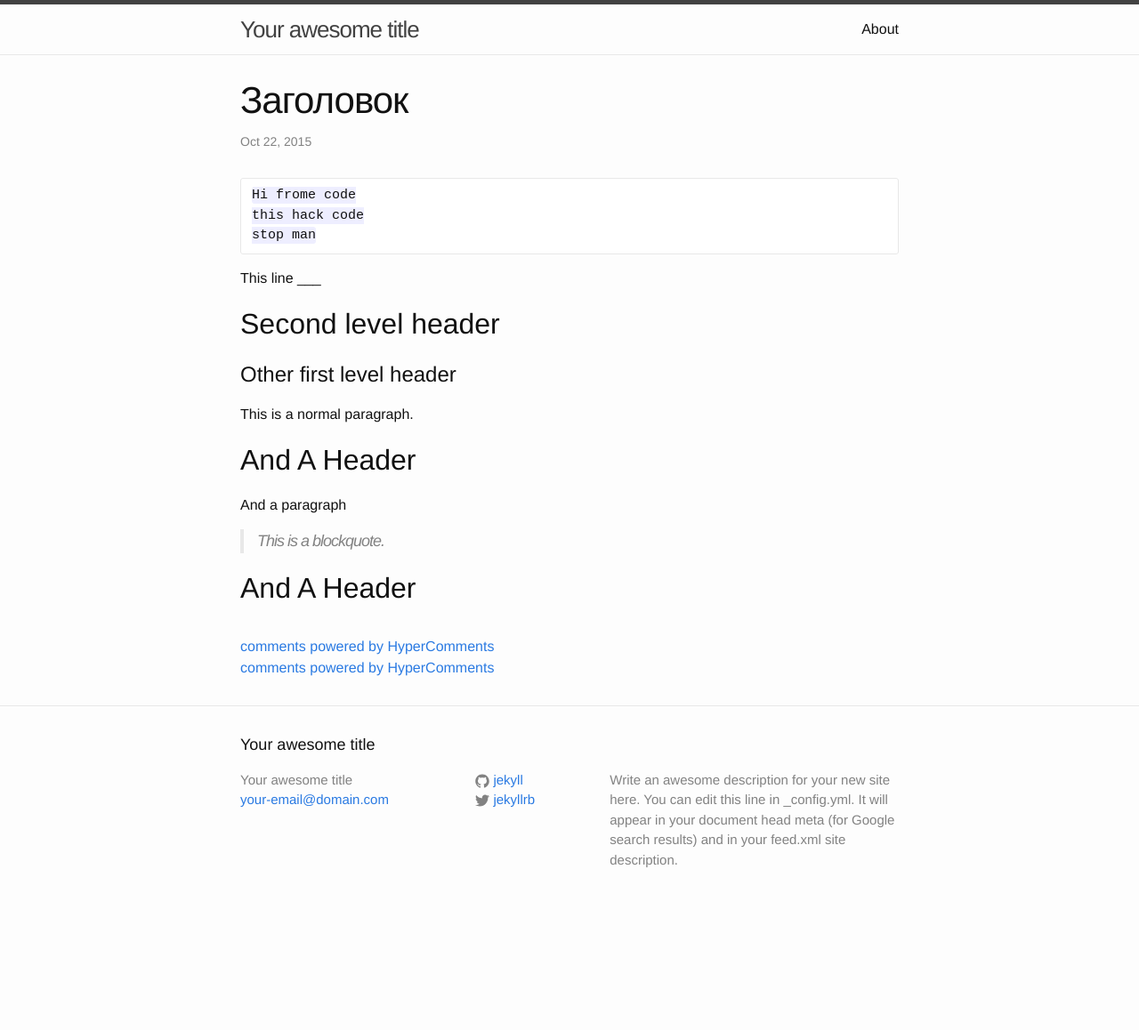
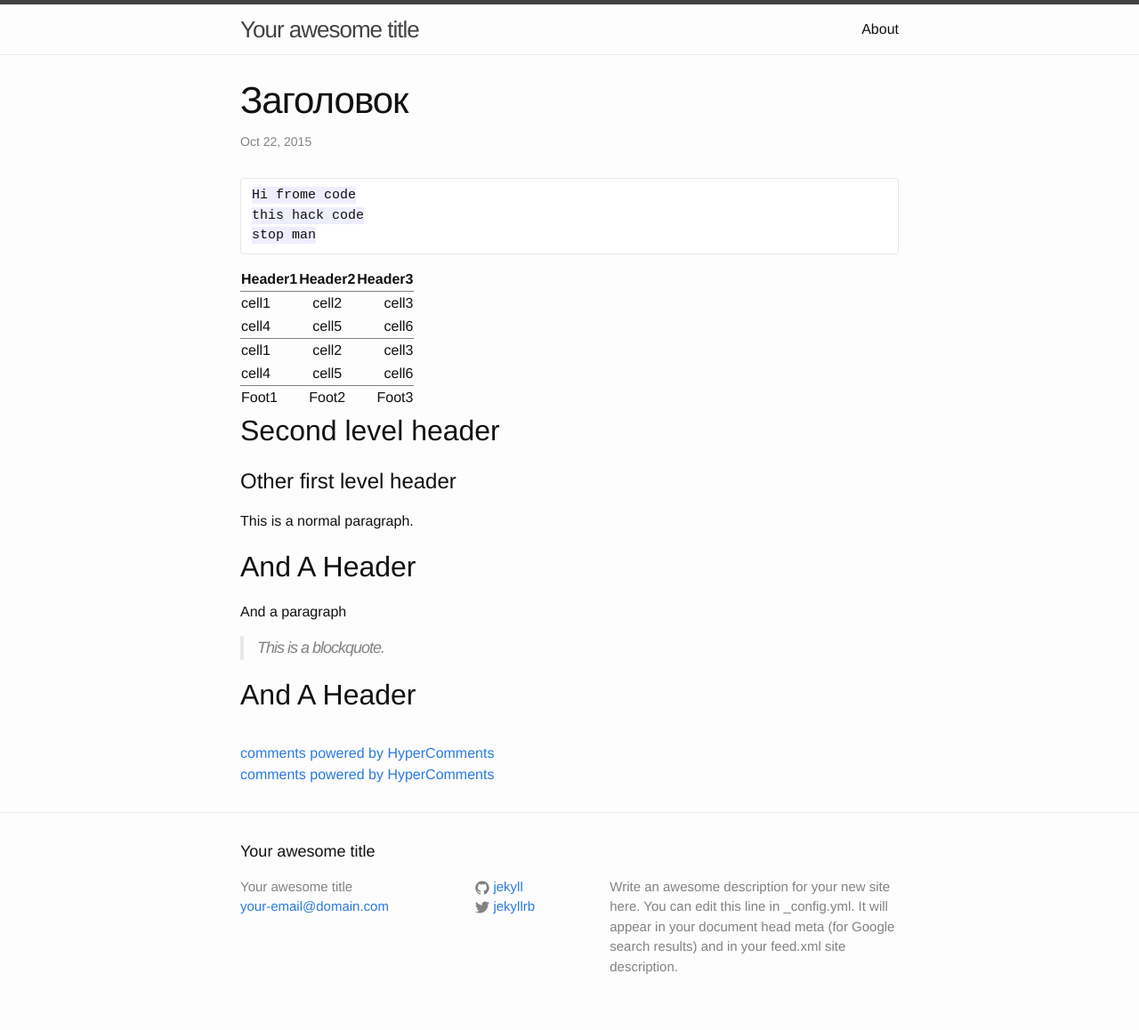
Before and after one commit to FaionWeb/blog, a Jekyll site: the page built from _posts/2015-10-22-hi.md, in a window 1280 px wide. Shown: the whole page at 89% size. Built offline with Jekyll 4.4.1, drawn with Linux system fonts in a browser that asks for light colours; comment, search, counter and statistics services are not loaded; before the commit the page ends 1038 px from its top, so only the background shows below that.

Commit message:
Update 2015-10-22-hi.md

```diff
--- a/_posts/2015-10-22-hi.md
+++ b/_posts/2015-10-22-hi.md
@@ -8,8 +8,17 @@ categories: jekyll update
     this hack code
     stop man
 
-This line
-___
+
+| Header1 | Header2 | Header3 |
+|:--------|:-------:|--------:|
+| cell1   | cell2   | cell3   |
+| cell4   | cell5   | cell6   |
+|----
+| cell1   | cell2   | cell3   |
+| cell4   | cell5   | cell6   |
+|=====
+| Foot1   | Foot2   | Foot3
+{: rules="groups"}
 
 Second level header
 ------
```
